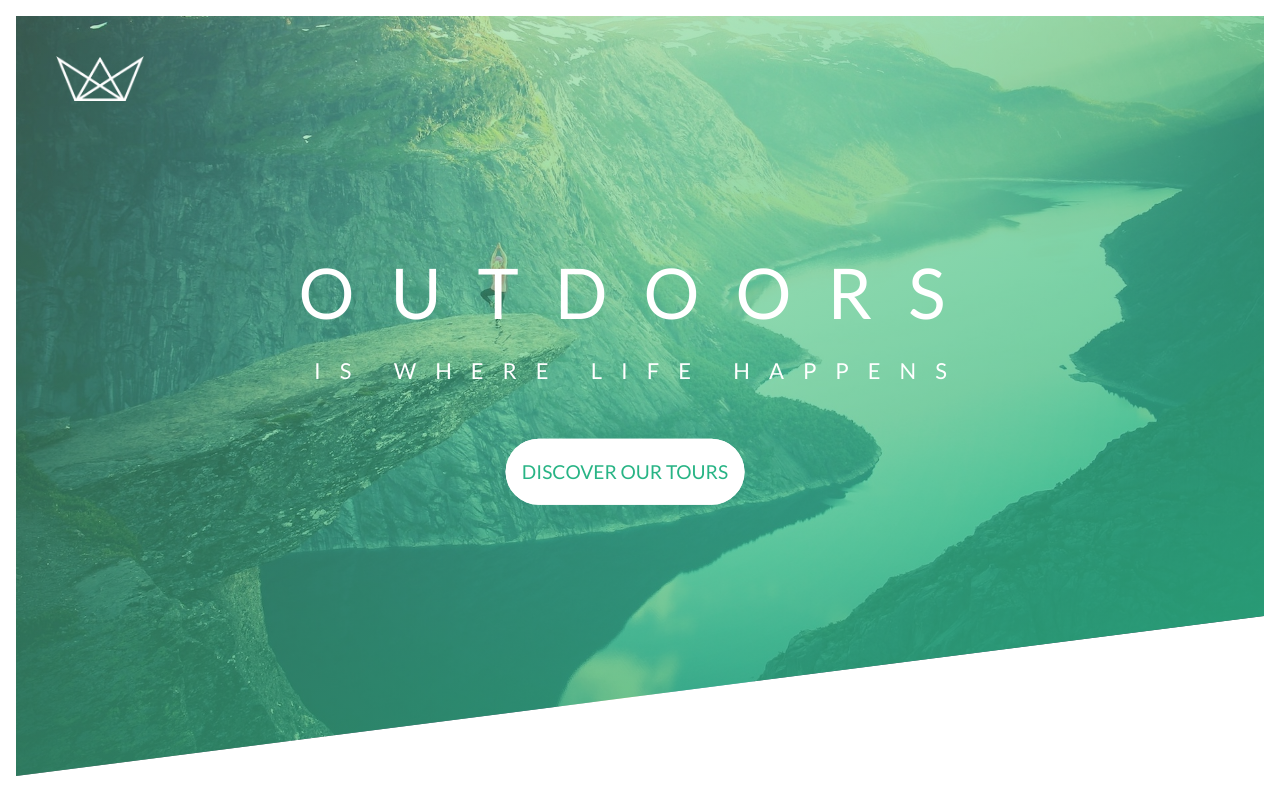
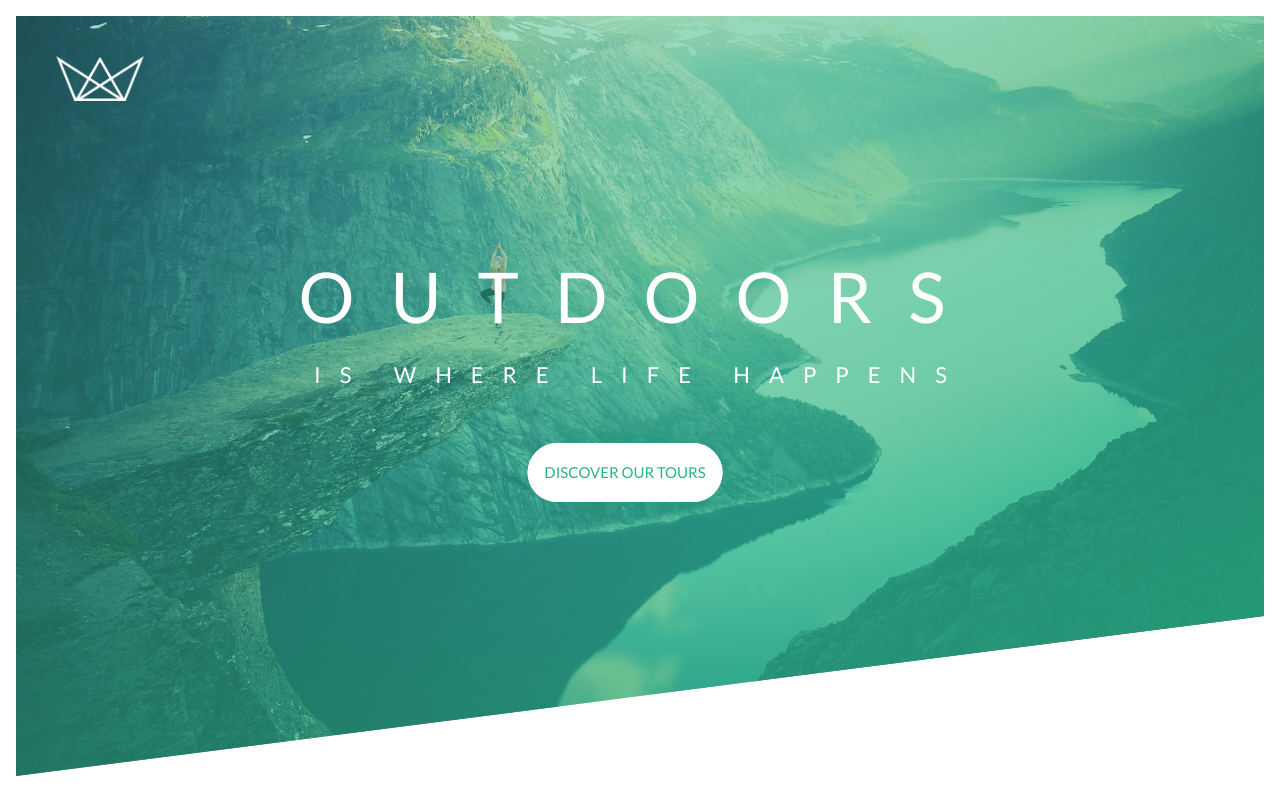
Before and after one commit to impy1477/outdoor, a website: page index.html in a window 1280 px wide. Drawn offline with Linux system fonts and the light colour scheme.

Commit message:
Making basic Sass files

```diff
--- /dev/null
+++ b/sass/abstracts/_variables.scss
@@ -0,0 +1,6 @@
+$color-primary       : #55c57a ;
+$color-primary-light : #7ed56f ;
+$color-primary-dark  : #28b485 ;
+$color-grey-dark     : #777    ;
+$color-white         : #fff    ;
+$color-black         : #000    ;
--- /dev/null
+++ b/sass/base/_animations.scss
@@ -0,0 +1,32 @@
+@keyframes moveindown{
+    0% {
+        opacity: 0;
+        transform: translateY(-110rem);
+    }
+
+    50% {
+
+    }
+
+    70% {
+        transform: translateY(2rem);
+    }
+
+    100% {
+        opacity: 1;
+    }
+}
+@keyframes moveinup{
+    0% {
+        opacity: 0;
+        transform: translateY(110rem);
+    }
+
+    70% {
+        transform: translateY(-2rem);
+    }
+
+    100% {
+        opacity: 1;
+    }
+}
--- /dev/null
+++ b/sass/base/_base.scss
@@ -0,0 +1,13 @@
+* {
+    margin: 0;
+    padding: 0;
+    box-sizing: inherit;
+}
+html {
+    font-size: 6.25%;
+}
+
+body {
+
+    box-sizing: border-box;
+}
--- /dev/null
+++ b/sass/base/_typography.scss
@@ -0,0 +1,30 @@
+.heading-primery{
+    color: #fff;
+    text-transform: uppercase;
+    backface-visibility: hidden;
+
+    &-main {
+    display: block;
+    font-weight: 400;
+    letter-spacing:36rem;
+    font-size: 70rem;
+    animation-name: moveindown;
+    animation-duration: 3s;
+    }
+    &-sub {
+        display: block;
+        font-weight: 400;
+        letter-spacing: 19rem;
+        font-size: 22rem;
+        animation-name: moveinup;
+        animation-duration: 3s;
+    }
+}
+
+body {
+    font-family: "Lato", sans-serif;
+    font-weight: 400;
+    line-height: 1.7;
+    color: #808080;
+    padding: 16rem;
+}
--- /dev/null
+++ b/sass/components/_button.scss
@@ -0,0 +1,64 @@
+.btn {
+
+    &:visited,
+    &:link {
+        text-transform: uppercase;
+        text-decoration: none;
+        display: inline-block;
+        padding: 15rem 40rem;
+        border-radius: 100rem;
+        transition: all 0.2s;
+        position: relative;
+    }
+
+    &:hover {
+        transform: translateY(-3rem);
+        box-shadow: 0 1rem 2rem rgba($color-black, 0.2);
+        &::after {
+            transform: scale(1.3, 1.5);
+            opacity: 0;
+        }
+    }
+
+    &:active {
+
+        transform: translateY(1rem);
+        box-shadow: 0 5rem 10rem rgba($color-black, 0.1);
+    }
+
+    &.white {
+        font-size: 15rem;
+        text-decoration: none;
+        display: inline-block;
+        color: rgba(40, 180, 133, 1);
+        background-color: $color-white;
+        padding: 16.5rem;
+        border-radius: 100rem;
+        margin-top: 50rem;
+        animation-name: moveinup;
+        animation-duration: 3s;
+        text-transform: uppercase;
+        margin-right: 30rem;
+
+        &::after {
+            background-color: $color-white;
+        }
+    }
+
+    &::after {
+        content: "";
+        display: inline-block;
+        width: 100%;
+        height: 100%;
+        border-radius: 100rem;
+        position: absolute;
+        top: 0;
+        left: 0;
+        z-index: -1;
+        transition: 0.4s;
+    }
+
+
+
+
+}
--- /dev/null
+++ b/sass/layout/_header.scss
@@ -0,0 +1,26 @@
+.header {
+    height: 95vh;
+    background-image: linear-gradient(to bottom right,rgba($color-primary-dark, 0.3), rgba($color-primary-dark, 0.9)), url(../img/hero.jpg);
+    background-size: cover;
+    background-position: top;
+    position: relative;
+    background-attachment: fixed;
+    clip-path: polygon(0 0, 100% 0, 100% 75vh, 0 100% );
+}
+.text-box {
+    position: absolute;
+    top: 50%;
+    left: 50%;
+    transform: translate(-50%, -60%);
+    text-align: center;
+}
+.Logo {
+    height: 45rem;
+    width: auto;
+}
+
+.Logo-box {
+    position: absolute;
+    left: 40rem;
+    top: 40rem;
+}
--- /dev/null
+++ b/sass/main.scss
@@ -0,0 +1,48 @@
+@import  "abstracts/functions" ;
+@import  "abstracts/mixins"    ;
+@import  "abstracts/variables" ;
+
+@import  "base/animations"     ;
+@import  "base/base"           ;
+@import  "base/typography"     ;
+@import  "base/utilities"      ;
+
+@import  "components/button"   ;
+
+@import  "layout/header"       ;
+
+@import  "pages/home"          ;
+/*
+ANIMATION FEATURES :
+
+animation time function; erase-in;
+animation-delay: 3s;
+animationiteratioan-count: 3;
+backface-visibility: hidden;
+rotate: (180deg);
+animation-fill-mode: backwards;
+*/
+
+/*
+NOTES :
+
+1- z-index is using to put the white background behinde the button
+i think the defualt property is 1
+so we pick -1 to make sure that the white thing stay behind the button
+for this to work we set positon for parent relative and for the child absulote (SECTION 2 LAST VIDEO);
+
+2- to make things invisible we put opacity: 0;
+
+3- animation: animation-name animation-duratiaon animation-time-function animation-delay;
+
+4- for making animation-delay working correctly we set animation-fill-mode: backwards;
+
+5- clearfix {
+    content:'';
+    clear: both;
+    display: table;
+} we can use this as well :  className::after {
+                                            (clearfixVars)
+                                        }
+
+*/
```
Also changed, not shown: package.json (added, +22 -0 lines), css/style.css, sass/abstracts/_functions.scss (added), sass/abstracts/_mixins.scss (added), sass/base/_utilities.scss (added), sass/pages/_home.scss (added), 1 other file.
